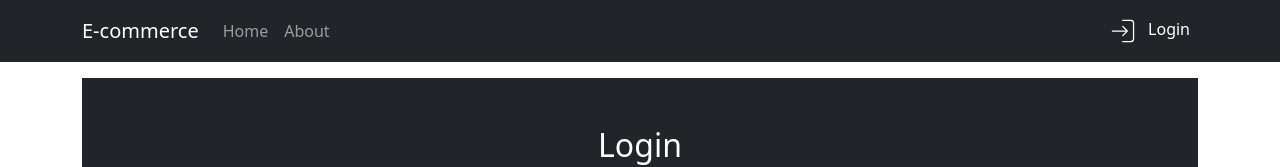
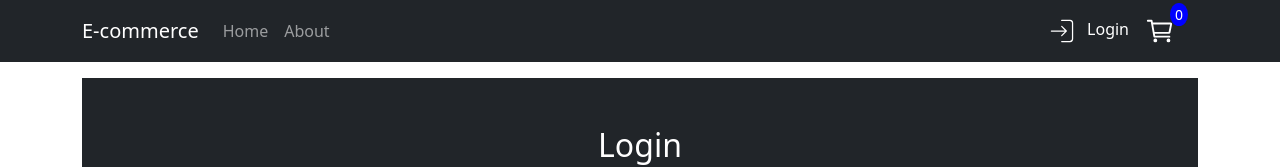
Before and after one commit to OmarKh22/ITI-Ecommerce-React, a React (Vite) app: page /login in a window 1280 px wide. Shown: the top 167 px of the page. Built offline with nearby package versions, Linux system fonts and the light colour scheme; no server answers.

Commit message:
adding"addToCart" featureWithCartContext

```diff
--- /dev/null
+++ b/Context/CartContext.jsx
@@ -0,0 +1,46 @@
+import React, { createContext, useContext, useEffect, useState } from "react";
+
+const CartContext = createContext();
+
+export const CartProvider = ({ children }) => {
+  const [cartItems, setCartItems] = useState([]);
+
+  useEffect(() => {
+    const storedCart = localStorage.getItem("cart items");
+    if (storedCart) {
+      try {
+        setCartItems(JSON.parse(storedCart));
+      } catch (error) {
+        console.error("Failed to parse cart items from localStorage:", error);
+        setCartItems([]);
+      }
+    }
+  }, []);
+
+  useEffect(() => {
+    localStorage.setItem("cart items", JSON.stringify(cartItems));
+  }, [cartItems]);
+
+  const addToCart = (product) => {
+    setCartItems((prev) => [...prev, product]);
+  };
+
+  const removeFromCart = (id) => {
+    setCartItems((prev) => prev.filter((item) => item.id !== id));
+  };
+
+  const clearCart = () => {
+    setCartItems([]);
+    localStorage.removeItem("cart items");
+  };
+
+  return (
+    <CartContext.Provider
+      value={{ cartItems, addToCart, removeFromCart, clearCart }}
+    >
+      {children}
+    </CartContext.Provider>
+  );
+};
+
+export const useCart = () => useContext(CartContext);
--- /dev/null
+++ b/components/Cart/Cart.jsx
@@ -0,0 +1,59 @@
+// src/components/Cart/Cart.jsx
+import React from "react";
+import { useCart } from "../../Context/CartContext";
+import { Container, Row, Col, Card, Button } from "react-bootstrap";
+import { Link } from "react-router-dom";
+
+const Cart = () => {
+  const { cartItems, removeFromCart, clearCart } = useCart();
+
+  return (
+    <Container className="py-5 text-white bg-dark min-vh-100">
+      <h2 className="text-center mb-4">Cart</h2>
+
+      {cartItems.length === 0 ? (
+        <>
+          <h4 className="text-center">oops , Your cart is empty!</h4>
+          <div className="d-flex justify-content-center mt-4">
+            <Link to="/" >
+            <Button>Back To Products</Button>
+            </Link>
+          </div>
+        </>
+      ) : (
+        <>
+          <Row className="g-4">
+            {cartItems.map((item, index) => (
+              <Col md={6} lg={4} key={index}>
+                <Card className="h-100">
+                  <Card.Img
+                    variant="top"
+                    src={item.image}
+                    style={{ height: "250px", objectFit: "contain" }}
+                  />
+                  <Card.Body>
+                    <Card.Title>{item.title}</Card.Title>
+                    <Card.Text>${item.price}</Card.Text>
+                    <Button
+                      variant="danger"
+                      onClick={() => removeFromCart(item.id)}
+                    >
+                      Remove
+                    </Button>
+                  </Card.Body>
+                </Card>
+              </Col>
+            ))}
+          </Row>
+          <div className="text-center mt-4">
+            <Button variant="outline-warning" onClick={clearCart}>
+              Clear Cart
+            </Button>
+          </div>
+        </>
+      )}
+    </Container>
+  );
+};
+
+export default Cart;
--- a/components/Navbar/Navbar.jsx
+++ b/components/Navbar/Navbar.jsx
@@ -4,9 +4,13 @@ import { CiLogin, CiLogout } from "react-icons/ci";
 import { NavLink } from "react-router-dom";
 import { toast } from "react-toastify";
 import { useAuth } from "../../Context/AuthContext";
+import { FaShoppingCart } from "react-icons/fa";
+import { IoCartOutline } from "react-icons/io5";
+import { useCart } from "../../Context/CartContext";
 
 const Navbarr = () => {
-  const {user , logout} = useAuth()
+  const {user , logout} = useAuth();
+  const {cartItems} = useCart()
   // const [user, setUser] = useState(null);
 
 
@@ -50,9 +54,7 @@ const Navbarr = () => {
             </Nav.Link>
           </Nav>
           <Nav className="ms-auto align-items-center">
-            {user && (
-              <span className="text-white me-2">Welcom / {user}</span>
-            )}
+            {user && <span className="text-white me-2">Welcom / {user}</span>}
             {user ? (
               <Button
                 variant="outline-light"
@@ -68,6 +70,26 @@ const Navbarr = () => {
                 Login
               </Nav.Link>
             )}
+
+            <Nav.Link as={NavLink} to="/cart" className="position-relative">
+              <IoCartOutline
+                style={{ fontSize: "30px", marginRight: "15px", color: "#fff" }}
+              />
+              <span
+                style={{
+                  position: "absolute",
+                  top: "-5px",
+                  right: "10px",
+                  background: "blue",
+                  color: "white",
+                  borderRadius: "50%",
+                  padding: "1px 5px",
+                  fontSize: "14px",
+                }}
+              >
+                {cartItems.length}
+              </span>
+            </Nav.Link>
           </Nav>
         </Navbar.Collapse>
       </Container>
--- a/components/ProductDetails/ProductDetails.jsx
+++ b/components/ProductDetails/ProductDetails.jsx
@@ -1,12 +1,15 @@
 import axios from "axios";
 import React, { useEffect, useState } from "react";
 import { Container, Card, Button, Row, Col, Image } from "react-bootstrap";
-import { useParams } from "react-router-dom";
+import { useNavigate, useNavigation, useParams } from "react-router-dom";
+import { useCart } from "../../Context/CartContext";
 
 const ProductDetails = () => {
   const { id } = useParams();
   const [product, setProduct] = useState();
   const [loading, setLoading] = useState(true);
+  const {addToCart} = useCart();
+  const navigate = useNavigate()
 
   useEffect(() => {
     async function fetchProduct() {
@@ -42,9 +45,14 @@ const ProductDetails = () => {
               Price : {product.price}$
             </div>
             <div className="mt-3">{product.description}</div>
-            <Button variant="primary" className="mt-5">
-              Add To Cart
-            </Button>
+            <div className="d-flex justify-content-center gap-3 mt-5">
+              <Button variant="primary" onClick={() => addToCart(product)}>
+                Add To Cart
+              </Button>
+              <Button variant="secondary" onClick={() => navigate("/")}>
+                Back To Products
+              </Button>
+            </div>
           </Col>
         </Row>
       ) : (
--- a/src/App.jsx
+++ b/src/App.jsx
@@ -13,11 +13,14 @@ import PrivateRoute from "../components/PrivateRoute/PrivateRoute";
 import { ToastContainer } from "react-toastify";
 import { ProductProvider } from "../Context/ProductContext";
 import { AuthProvider } from "../Context/AuthContext";
+import { CartProvider } from "../Context/CartContext";
+import Cart from "../components/Cart/Cart";
 
 function App() {
   return (
     <>
       <AuthProvider>
+        <CartProvider>
           <ProductProvider>
             <Navbar />
             <Container className="mt-3">
@@ -32,11 +35,13 @@ function App() {
                     path="/productDetails/:id"
                     element={<ProductDetails />}
                   />
+                  <Route path="/cart" element={<Cart />} />
                 </Route>
               </Routes>
             </Container>
             <Footer />
           </ProductProvider>
+        </CartProvider>
       </AuthProvider>
       <ToastContainer
         position="top-right"
```
Lines whose indentation alone changed are shown as unchanged.
